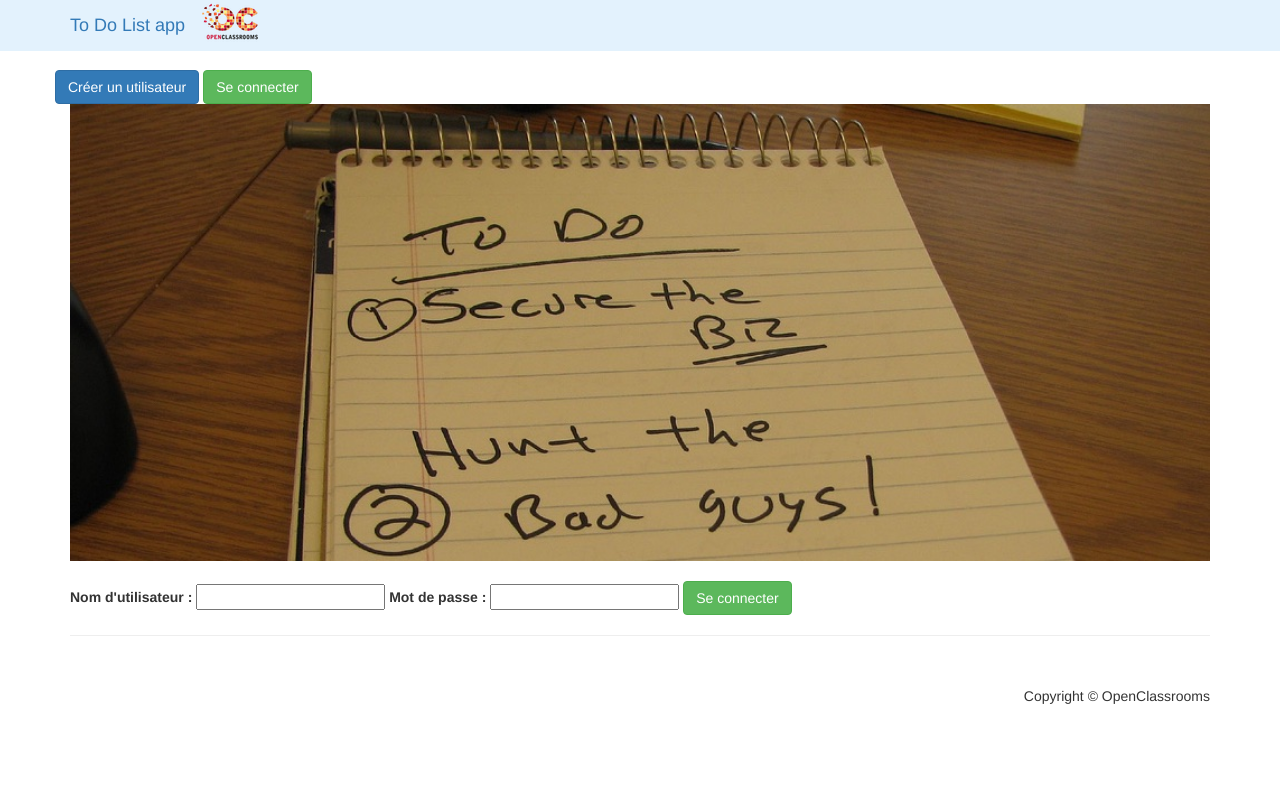
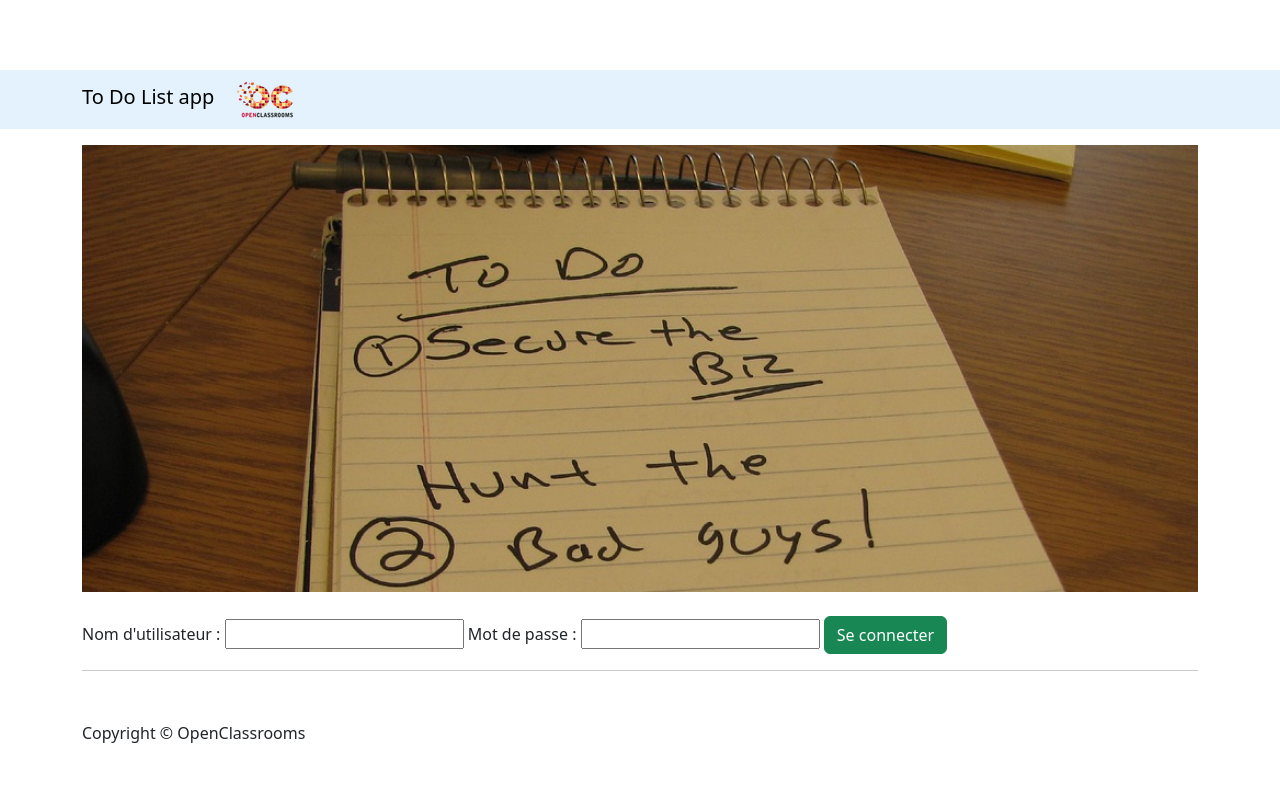
Before and after one commit to AzzeddDev/p8_todolist, a Symfony app: template templates/security/login.html.twig in a window 1280 px wide. Before the commit the page ends 704 px from the top, so only its background shows below. Run offline with Twig, Linux system fonts and the light colour scheme; the template is opened without the code that fills it, so the values that code supplies are empty; some libraries are stand-ins or nearby versions.

Commit message:
Security access for USER & ADMIN ROLES

```diff
--- a/templates/base.html.twig
+++ b/templates/base.html.twig
@@ -11,7 +11,7 @@
         <title>To Do List app</title>
 
         <!-- Bootstrap Core CSS -->
-        <link href="{{ asset('css/bootstrap.min.css') }}" rel="stylesheet">
+        <link href="https://cdn.jsdelivr.net/npm/bootstrap@5.3.0/dist/css/bootstrap.min.css" rel="stylesheet" integrity="sha384-9ndCyUaIbzAi2FUVXJi0CjmCapSmO7SnpJef0486qhLnuZ2cdeRhO02iuK6FUUVM" crossorigin="anonymous">
 
         <!-- Custom CSS -->
         <link href="{{ asset('css/shop-homepage.css') }}" rel="stylesheet">
@@ -25,11 +25,10 @@
     </head>
 
     <body>
-        <nav class="navbar navbar-light navbar-fixed-top" style="background-color: #e3f2fd;" role="navigation">
+        <nav class="navbar navbar-light navbar-fixed-top mb-3" style="background-color: #e3f2fd;" role="navigation">
             <div class="container">
                 <div class="navbar-header">
                     <a class="navbar-brand" href="{{ path('homepage') }}">To Do List app</a>
-
                     <img src="{{ asset('img/Logo_OpenClassrooms.png') }}" alt="OpenClassrooms" />
                 </div>
             </div>
@@ -37,15 +36,21 @@
 
         <!-- Page Content -->
         <div class="container">
-            <div class="row">
-                <a href="{{ path('user_create') }}" class="btn btn-primary">Créer un utilisateur</a>
-
-                {% if app.user %}
-                <a href="{{ path('logout') }}" class="pull-right btn btn-danger">Se déconnecter</a>
+            <div class="d-flex">
+                {% if is_granted('ROLE_ADMIN') %}
+                    <div class="col-6 d-flex gap-3">
+                        <a href="{{ path('user_create') }}" class="btn btn-primary">Créer un utilisateur</a>
+                        <a href="{{ path('user_list') }}" class="btn btn-primary">Voir la liste des utilisateur</a>
+                    </div>
+                    <div class="col-6 d-flex justify-content-end">
+                        <a href="{{ path('logout') }}" class="pull-right btn btn-danger">Se déconnecter</a>
+                    </div>
                 {% endif %}
 
-                {% if not app.user and 'login' != app.request.attributes.get('_route') %}
-                <a href="{{ path('login') }}" class="btn btn-success">Se connecter</a>
+                {% if is_granted('ROLE_USER') %}
+                    <div class="col-12 d-flex w-100 justify-content-end">
+                        <a href="{{ path('logout') }}" class="pull-right btn btn-danger">Se déconnecter</a>
+                    </div>
                 {% endif %}
             </div>
 
@@ -70,11 +75,7 @@
 
             <br />
 
-            <div class="row">
-                <div class="col-md-12">
-                    {% block body %}{% endblock %}
-                </div>
-            </div>
+            {% block body %}{% endblock %}
         </div>
         <!-- /.container -->
 
```
